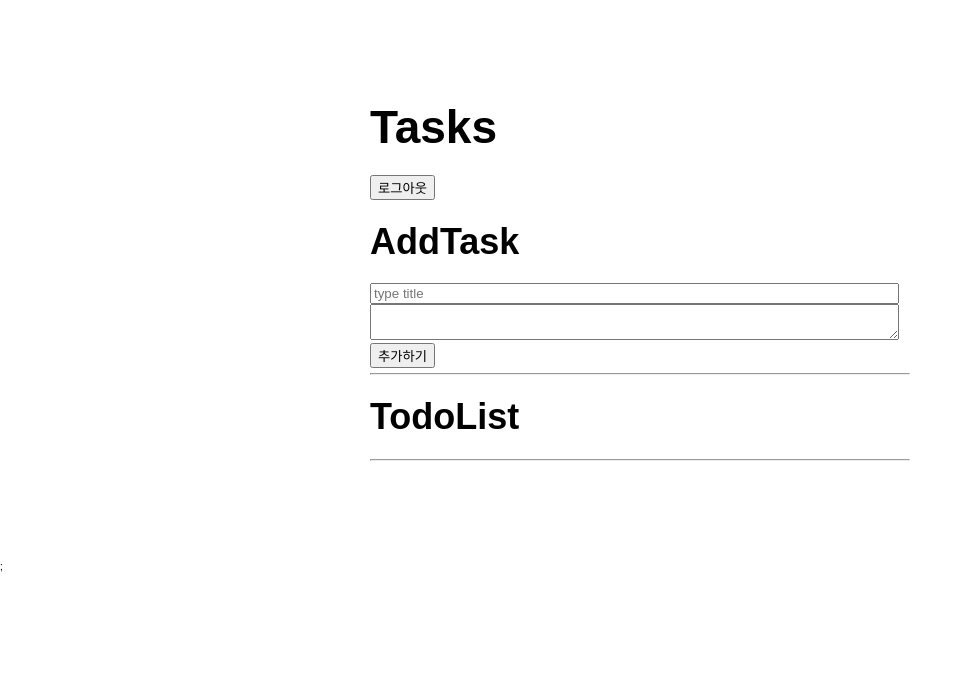
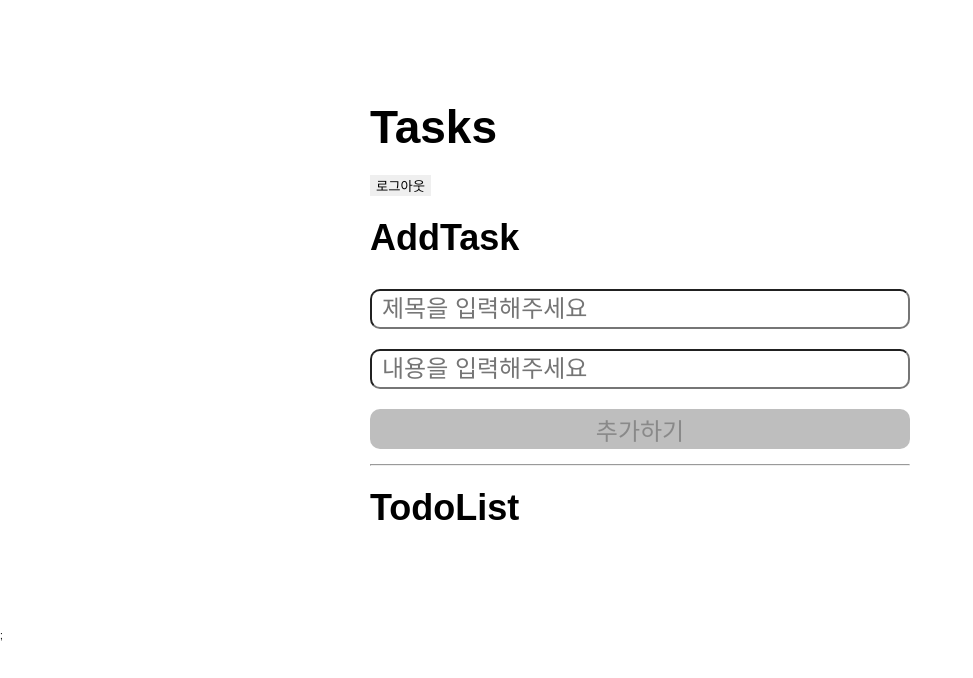
Before and after one commit to hozzijeong/wanted-pre-onboarding-challenge-fe-1, a React (Create React App) app: page / in a window 1280 px wide. Shown: the top 678 px of the page, without its empty margins (0-973 px from the left). Built offline with nearby package versions, Linux system fonts and the light colour scheme; sample sign-in values are in the browser's storage.

Commit message:
Design: TodoList 디자인 적용

```diff
--- a/src/components/Auth/AuthForm.tsx
+++ b/src/components/Auth/AuthForm.tsx
@@ -11,7 +11,7 @@ interface IForm {
   api: UseMutationResult<AuthResult, unknown, IAuth, unknown>;
 }
 
-const AuthContainer = styled.form`
+export const AuthContainer = styled.form`
   display: flex;
   flex-direction: column;
   max-width: 54rem;
@@ -19,7 +19,7 @@ const AuthContainer = styled.form`
   justify-content: space-between;
 `;
 
-const SubmitInput = styled(ValueInput)`
+export const SubmitInput = styled(ValueInput)`
   border: none;
   background-color: #bebebe;
   &:hover {
--- a/src/components/Todos/CreateTodo.tsx
+++ b/src/components/Todos/CreateTodo.tsx
@@ -7,6 +7,9 @@ import { useSetRecoilState } from "recoil";
 import { todosAtom } from "atom";
 import { initialResultData } from "utility/initialData";
 import Title from "components/Title";
+import Input from "components/Utility/Input";
+import { AuthContainer, SubmitInput } from "components/Auth/AuthForm";
+import { validateLength } from "utility/validation";
 
 interface ICreateTodo {
   token: string | null;
@@ -41,23 +44,28 @@ function CreateTodo({ token }: ICreateTodo) {
   return (
     <div>
       <Title title="AddTask" size={"3.6rem"} />
-      <form onSubmit={(e) => onSubmit(e)}>
-        <input
-          style={{ width: "98%" }}
+      <AuthContainer onSubmit={(e) => onSubmit(e)}>
+        <Input
           type="text"
-          placeholder="type title"
           value={title}
-          onChange={(e) => inputChangeHandler({ e, fnc: setTitle })}
+          changeHandler={inputChangeHandler}
+          fnc={setTitle}
+          placeHolder="제목을 입력해주세요"
         />
 
-        <textarea
-          style={{ height: "100%", width: "98%" }}
+        <Input
+          type="text"
           value={content}
-          onChange={(e) => inputChangeHandler({ e, fnc: setContent })}
-        ></textarea>
-
-        <input type="submit" value="추가하기" />
-      </form>
+          changeHandler={inputChangeHandler}
+          fnc={setContent}
+          placeHolder="내용을 입력해주세요"
+        />
+        <SubmitInput
+          type="submit"
+          value="추가하기"
+          disabled={!validateLength(title) || !validateLength(content)}
+        />
+      </AuthContainer>
     </div>
   );
 }
--- a/src/components/Todos/TodoItem.tsx
+++ b/src/components/Todos/TodoItem.tsx
@@ -7,11 +7,32 @@ import { ITodos } from "utility/types";
 import { splitPathName } from "utility/getPathName";
 import { useSetRecoilState } from "recoil";
 import { todosAtom } from "atom";
+import styled from "styled-components";
 
 interface ITodoItem {
   key: string;
   todo: ITodos;
 }
+
+const ListContainer = styled.div`
+  display: flex;
+  justify-content: space-between;
+  max-width: 54rem;
+`;
+
+const ListTitle = styled.p`
+  max-width: 36rem;
+  font-size: 2.4rem;
+  font-weight: 500;
+  overflow: hidden;
+  text-overflow: ellipsis;
+`;
+
+const OptionContainer = styled.div`
+  display: flex;
+  align-items: center;
+  font-size: 1.6rem;
+`;
 
 function TodoItem({ todo }: ITodoItem) {
   const token = useGetToken();
@@ -40,11 +61,14 @@ function TodoItem({ todo }: ITodoItem) {
 
   return (
     <li>
-      <div>
-        <span>{todo.title}</span>
-        <button onClick={deleteHandler}>삭제하기</button>
-        <Link to={`/details/${todo.id}`}>상세보기</Link>
-      </div>
+      <ListContainer>
+        <ListTitle>{todo.title}</ListTitle>
+        <OptionContainer>
+          <button onClick={deleteHandler}>삭제하기</button>
+          <Link to={`/details/${todo.id}`}>상세보기</Link>
+        </OptionContainer>
+      </ListContainer>
+      <hr />
     </li>
   );
 }
--- a/src/components/Utility/Input.tsx
+++ b/src/components/Utility/Input.tsx
@@ -6,6 +6,7 @@ interface IInputProps {
   value: string;
   changeHandler: ({ e, fnc }: IChangeValue) => void;
   fnc: React.Dispatch<React.SetStateAction<string>>;
+  placeHolder?: string;
   disabled?: boolean;
 }
 
@@ -18,13 +19,21 @@ export const ValueInput = styled.input`
   padding: 0 1rem;
 `;
 
-function Input({ type, value, changeHandler, fnc, disabled }: IInputProps) {
+function Input({
+  type,
+  value,
+  changeHandler,
+  fnc,
+  disabled,
+  placeHolder,
+}: IInputProps) {
   return (
     <ValueInput
       type={type}
       value={value}
       onChange={(e) => changeHandler({ e, fnc })}
       disabled={disabled}
+      placeholder={placeHolder}
     />
   );
 }
--- a/src/index.tsx
+++ b/src/index.tsx
@@ -41,6 +41,7 @@ menu, ol, ul {
 }
 
 button{
+  border: none;
   &:hover{
     cursor: pointer;
   }
--- a/src/routes/Todos/Todo.tsx
+++ b/src/routes/Todos/Todo.tsx
@@ -40,7 +40,6 @@ function Todos() {
       <CreateTodo token={token} />
       <hr />
       <TodoList todos={todos} />
-      <hr />
       {id && <TodoDetail />}
     </div>
   );
--- a/src/utility/validation.ts
+++ b/src/utility/validation.ts
@@ -10,6 +10,10 @@ export function validatePassword(password: string): boolean {
   return regExp.test(password);
 }
 
+export function validateLength(content: string): boolean {
+  return content.length > 0;
+}
+
 export function checkStateNull(state: ITodos | null): boolean {
   return state === null;
 }
```
